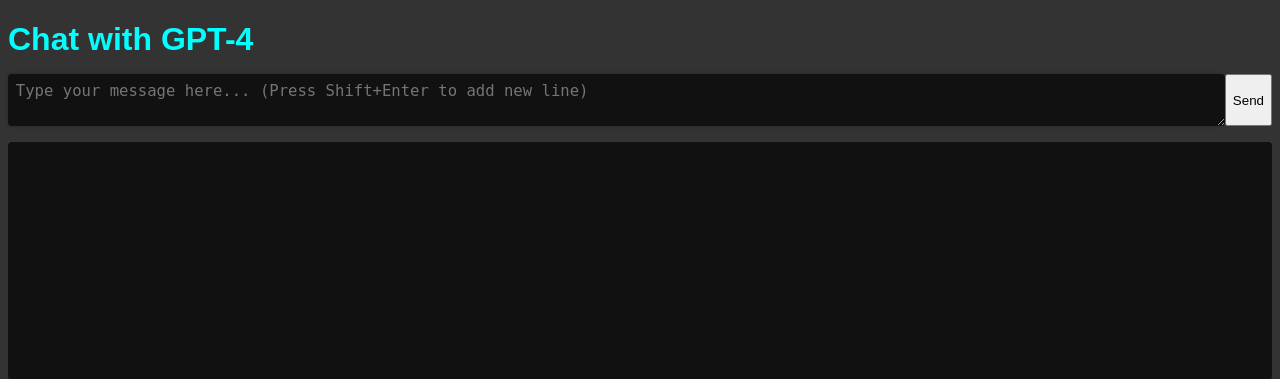
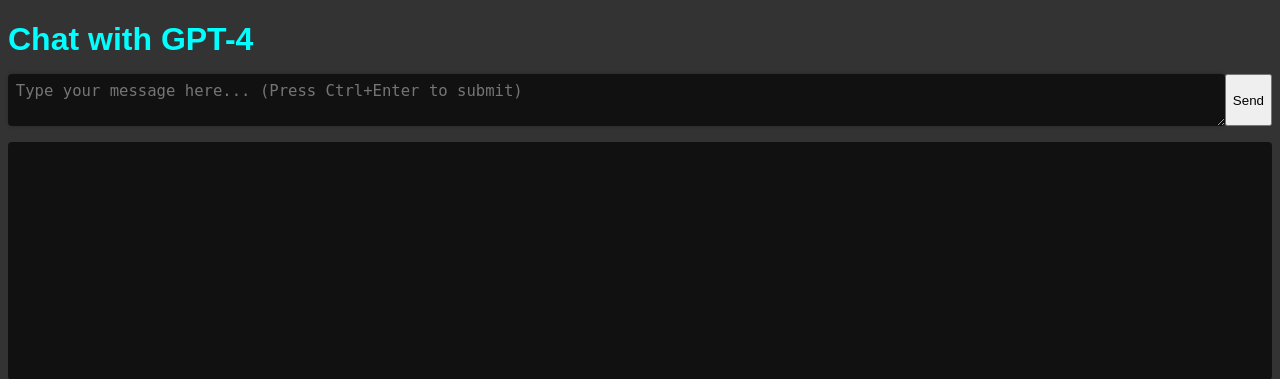
Before and after one commit to nitesh-jaswal/chatgpt-template-maker, a Flask app: page / in a window 1280 px wide. Shown: the top 379 px of the page. Run offline with Flask 2, Linux system fonts and the light colour scheme.

Commit message:
edit message to submit question on webpage

```diff
--- a/py/templates/index.html
+++ b/py/templates/index.html
@@ -50,14 +50,15 @@
         overflow-y: scroll;
       }
       .bot-message {
-        margin-bottom: 1em;
+            margin-bottom: 1em;
+            color: #00ff00;
       }
     </style>
   </head>
   <body>
     <h1>Chat with GPT-4</h1>
     <form id="chat-form">
-      <textarea id="user-input" name="content" placeholder="Type your message here... (Press Shift+Enter to add new line)"></textarea>
+      <textarea id="user-input" name="content" placeholder="Type your message here... (Press Ctrl+Enter to submit)"></textarea>
       <button type="submit">Send</button>
     </form>
     <div id="chat-log"></div>
```
